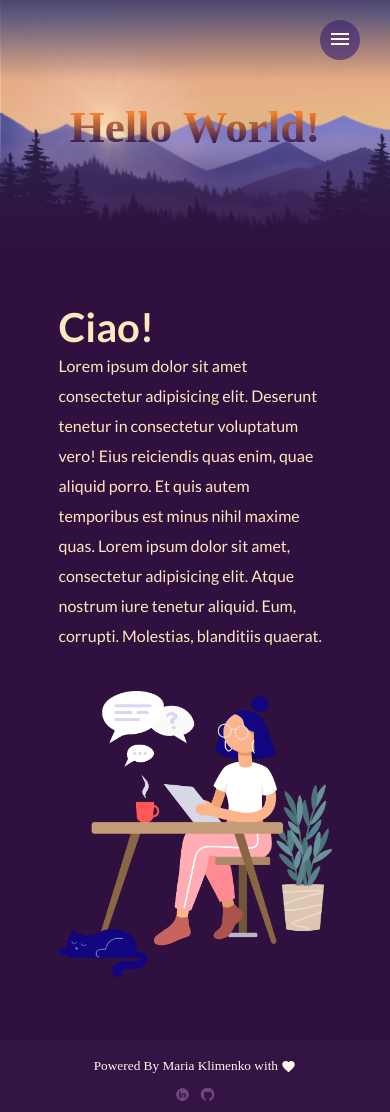
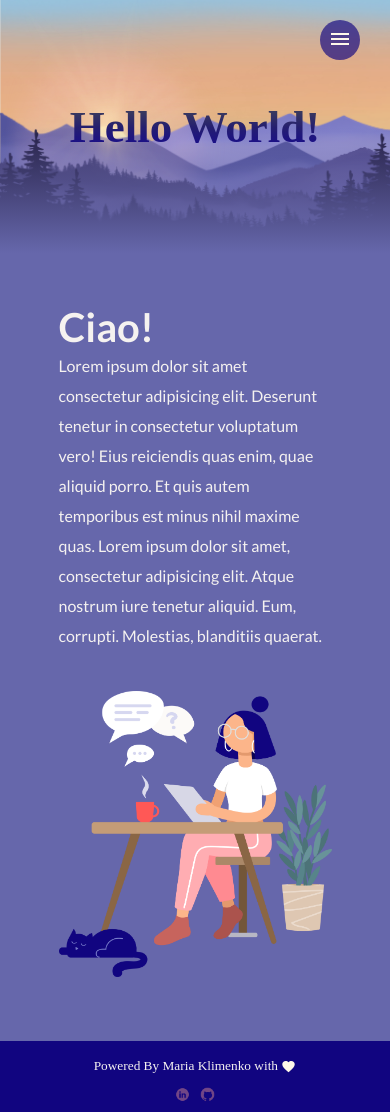
Before and after one commit to mariklim/portfolio, a Vue app: page /#/ in a window 390 px wide. Built offline with nearby package versions, Linux system fonts and the light colour scheme; a web font is replaced by a local one.

Commit message:
add animation for nav mobile menu

```diff
--- a/src/App.vue
+++ b/src/App.vue
@@ -26,7 +26,7 @@ export default {
 
 
 body {
-  background: #30103f;
+  background: $mainColor;
   width: 100%;
   overflow-x: hidden;
 }
--- a/src/assets/style/common.scss
+++ b/src/assets/style/common.scss
@@ -1,6 +1,11 @@
 //typo
 @import url("https://fonts.googleapis.com/css2?family=Dancing+Script:wght@400;500;600;700&family=Lato:ital,wght@0,100;0,300;0,400;0,700;0,900;1,100;1,300;1,400;1,700&family=Pushster&display=swap");
 
+//color
+$mainColor: #6667AB;
+$mainColorBlu:#110580;
+$mainColorBlu200:#110580a9;
+$mainColorLight:#f5f2f0;
 
 //reset
 
--- a/src/components/Footer.vue
+++ b/src/components/Footer.vue
@@ -34,12 +34,13 @@ export default {};
 </script>
 
 <style lang="scss" scoped>
+@import "../assets/style/common";
 footer {
-  background-color: #331444;
+  background-color: $mainColorBlu;
   .row {
     padding: 0.9375rem 0 0 0;
     text-align: center;
-    color: #fff8e9;
+    color: $mainColorLight;
     ul {
       list-style: none;
       display: flex;
--- a/src/components/Header.vue
+++ b/src/components/Header.vue
@@ -20,7 +20,7 @@
         </li>
       </ul>
     </nav>
-      <nav>
+    <nav class="nav-mobile">
       <ul class="mobile" :class="{ 'show-element': displayElement }">
         <li>
           <router-link class="spacing" to="/">Home</router-link>
@@ -56,6 +56,7 @@ export default {
 </script>
 
 <style lang="scss" scoped>
+@import "../assets/style/common";
 header {
   position: fixed;
   width: 100%;
@@ -63,9 +64,8 @@ header {
   left: 0;
   z-index: 10;
   .nav-main {
-    background: linear-gradient(to bottom, #30103fb4, transparent);
     display: flex;
-    color: rgb(255, 255, 255);
+    color: $mainColorLight;
     width: 100%;
     height: 5rem;
     justify-content: center;
@@ -77,7 +77,7 @@ header {
         list-style: none;
         a {
           text-decoration: none;
-          color: #fff8e9;
+          color: $mainColorLight;
           display: inline-block;
           margin: 0 2.5rem;
           font-family: "Lato", sans-serif;
@@ -86,17 +86,39 @@ header {
       }
     }
   }
-  .mobile{
-    display: none;
-    background-color: #3920706c;
-    width: 100%;
-    text-align: center;
-    a{
-      color: #fff8e9;
+
+  .mobile {
+    position: absolute;
+    top: 0;
+    visibility: hidden;
+    background-color: transparent;
+    height: 100vh;
+    width: 25%;
+    transition: all 0.4s ease;
+    padding: 1.875rem;
+    a {
+      color: transparent;
+      padding: 0.9375rem 0;
+      display: inline-block;
+      font-size: 1.25rem;
     }
   }
   .show-element {
-    display: block;
+    visibility: visible;
+    position: absolute;
+    top: 0;
+    width: 50%;
+    height: 100vh;
+    padding: 1.875rem;
+    background-color: #6667abde;
+    border: 1px solid rgba(255, 255, 255, 0.116);
+    -webkit-box-shadow: 8px 7px 10px -12px #000000;
+
+
+    a {
+      color: $mainColorLight;
+      padding: 0.9375rem 0;
+    }
   }
 }
 
@@ -105,15 +127,15 @@ header {
   width: 2.5rem;
   height: 2.5rem;
   border-radius: 50%;
-  background-color: #3920709f;
+  background-color: $mainColorBlu200;
   display: none;
   cursor: pointer;
   img:first-child {
     display: none;
   }
 }
-.menu-mobile:hover{
-  background-color: #392070ec;
+.menu-mobile:hover {
+  background-color: $mainColorBlu;
 }
 .menu-mobile:hover img:first-child {
   display: inline-block;
@@ -121,9 +143,9 @@ header {
 .menu-mobile:hover img:last-child {
   display: none;
 }
-@media screen and (min-width:811px) {
-  header .show-element{
-    display: none;
+@media screen and (min-width: 811px) {
+  header .show-element {
+    visibility: hidden;
   }
 }
 
--- a/src/components/Hero.vue
+++ b/src/components/Hero.vue
@@ -20,10 +20,7 @@ export default {
 </script>
 
 <style lang="scss" scoped>
-body {
-  background: #30103f;
-
-}
+@import "../assets/style/common";
 
 section {
   position: relative;
@@ -51,7 +48,7 @@ section::before {
   bottom: 0;
   width: 100%;
   height: 50%;
-  background: linear-gradient(to top, #30103f, transparent);
+  background: linear-gradient(to top, #6667AB, transparent);
   z-index: 9;
 }
 
@@ -59,8 +56,7 @@ section::before {
   position: relative;
   font-size: 4.375rem;
   z-index: 1;
-  background: -webkit-linear-gradient(bottom, #30103fd8 20%, #fb7719d7 77.84%);
-  -webkit-background-clip: text;
+  background: -webkit-linear-gradient(bottom, $mainColorBlu 20%, #38385f 77.84%);
   -webkit-background-clip: text;
   -webkit-text-fill-color: transparent;
   font-family: "Pushster", cursive;
--- a/src/pages/Home.vue
+++ b/src/pages/Home.vue
@@ -5,7 +5,7 @@
     </section>
     <section class="container">
       <div class="col-left">
-        <h1>Ciao!</h1>
+        <h3>Ciao!</h3>
         <p>
           Lorem ipsum dolor sit amet consectetur adipisicing elit. Deserunt
           tenetur in consectetur voluptatum vero! Eius reiciendis quas enim,
@@ -31,19 +31,21 @@ export default {
 </script>
 
 <style lang="scss" scoped>
+@import "../assets/style/common";
 .container {
   display: flex;
   padding: 3.125rem 0;
   width: 70%;
   margin: auto;
+  color: $mainColorLight;
 
   .col-left {
     padding-right: 2.5rem;
     width: 60%;
-    color: #fee9bc;
+
     font-family: "Lato", sans-serif;
-    h1 {
-      font-size: 3.75rem;
+    h3 {
+      font-size: 2.5rem;
     }
     p {
       font-size: 1.25rem;
```
Lines whose indentation alone changed are shown as unchanged.
